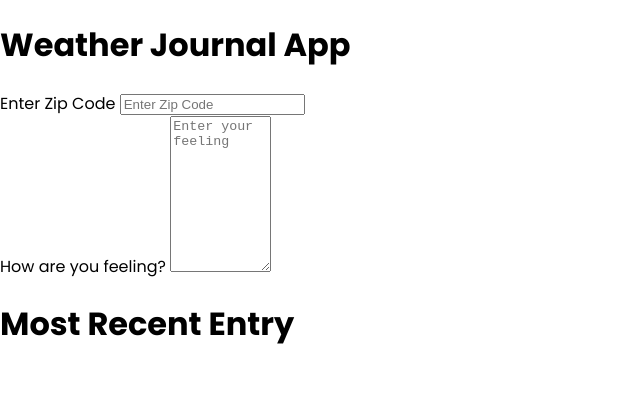
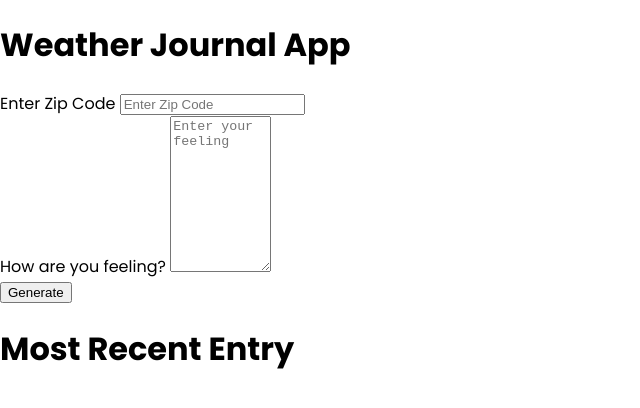
Before and after one commit to oomaar/weather-app-udacity, a website: page website/index.html in a window 1280 px wide. Shown: the whole page, without its empty margins (0-640 px from the left). Drawn offline with Linux system fonts and the light colour scheme.

Commit message:
update index.html (setup the form)

```diff
--- a/website/index.html
+++ b/website/index.html
@@ -23,6 +23,7 @@
       <div class="logo-container">
         <h1 class="logo">Weather Journal App</h1>
       </div>
+      <form class="form-container">
         <div class="input-container">
           <label for="zip">Enter Zip Code</label>
           <input type="text" id="zip" placeholder="Enter Zip Code" />
@@ -37,6 +38,8 @@
             placeholder="Enter your feeling"
           ></textarea>
         </div>
+        <button type="submit" id="generate">Generate</button>
+      </form>
       <div class="output">
         <h1 class="title">Most Recent Entry</h1>
         <div id="entryHolder">
```
Lines whose indentation alone changed are shown as unchanged.
